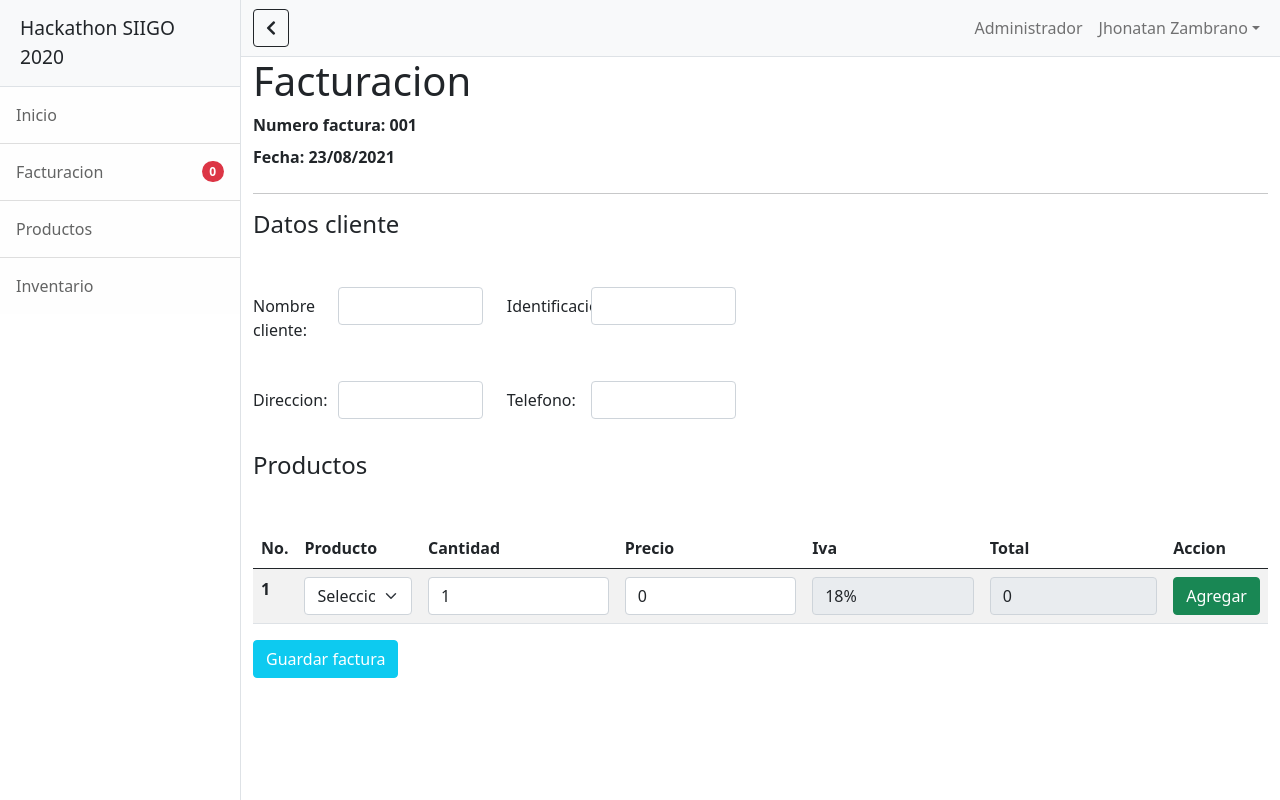
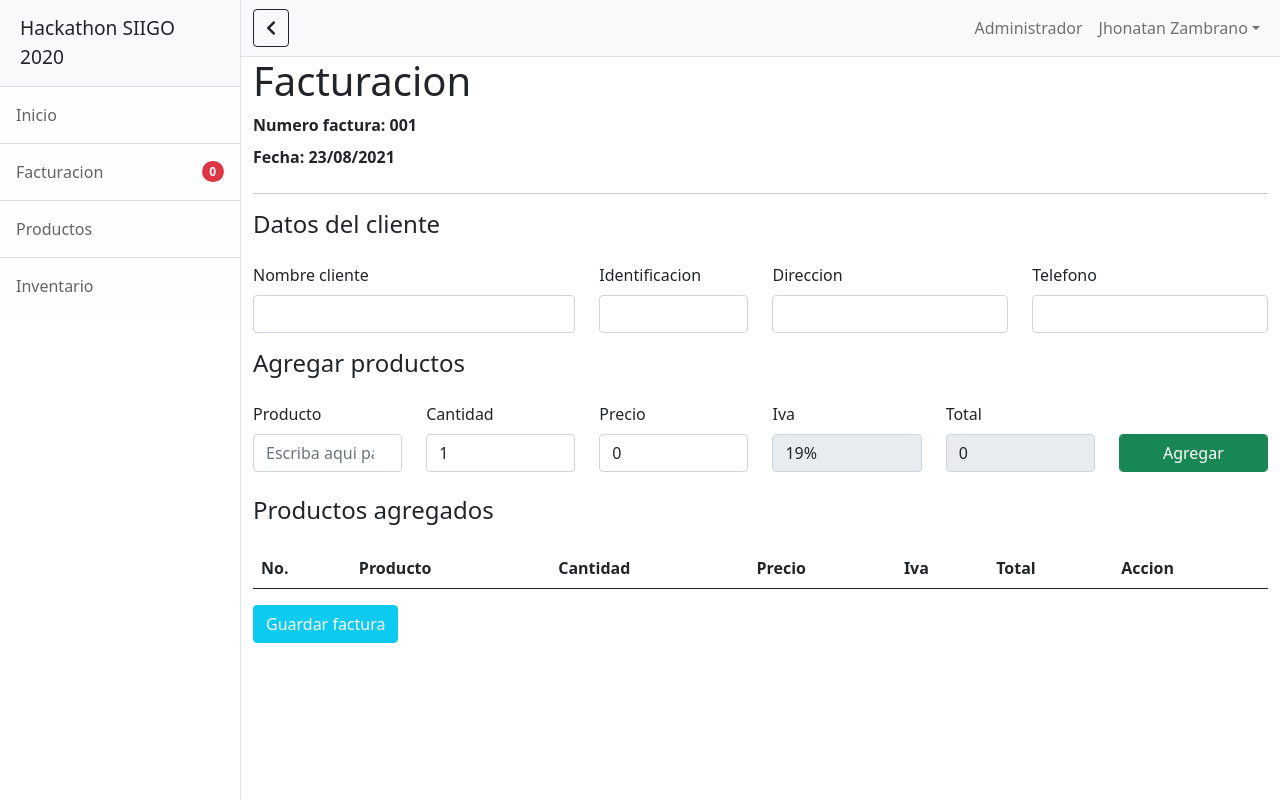
Before and after one commit to JhonatanZ13/practica-sena-soft, a PHP site: page /index.php?modulo=Facturacion&controlador=Facturacion&funcion=getFacturacion in a window 1280 px wide. Run offline with PHP 8.4, Linux system fonts and the light colour scheme; lists and menus that the app fills with data are empty; some libraries are stand-ins or nearby versions.

Commit message:
Prediccion en busqueda agregado

```diff
--- a/controller/Facturacion/FacturacionController.php
+++ b/controller/Facturacion/FacturacionController.php
@@ -7,6 +7,23 @@
 
             include_once '../view/facturas/prueba_factura.php';
         }
+
+        public function buscarProducto(){
+            $obj = new FacturacionModel();
+            $busqueda = $_GET['busqueda'];
+            $sql = "SELECT id_pro, nombre_pro FROM productos WHERE nombre_pro LIKE '%$busqueda%' LIMIT 4";
+            $consultar = $obj->query($sql);
+            $resultado['productos'] = array();
+            if(mysqli_num_rows($consultar) > 0){
+                while ($row = mysqli_fetch_array($consultar)) {
+                    $datos = array();
+                    $datos['id'] = $row['id_pro'];
+                    $datos['nombre'] = $row['nombre_pro'];
+                    array_push($resultado['productos'], $datos);
+                }
+            }
+            echo json_encode($resultado);
+        }
     }
 
 ?>
--- a/lib/conf/conf.php
+++ b/lib/conf/conf.php
@@ -3,7 +3,7 @@
     $server="localhost";
     $user="root";
     $pass="";
-    $database="";
+    $database="senasoft";
     $port="3306";
 
 ?>
--- a/view/facturas/prueba_factura.php
+++ b/view/facturas/prueba_factura.php
@@ -12,57 +12,67 @@
         <br>
         <label for="nombre" class="form-label fw-bold">Fecha: <span>{{datos.factura.fecha}}</span></label>
     </div>
-    <div class="col-md-12 mb-5">
+    <div class="col-md-12 mb-4">
         <hr>
-        <h4>Datos cliente</h4>
+        <h4>Datos del cliente</h4>
     </div>
-    <div class="col-md-6 row">
-        <div class="col-md-6 form-group mb-3">
-            <div class="mb-3 row">
-                <label class="col-sm-4 col-form-label">Nombre cliente: </label>
-                <div class="col-sm-8">
+    <div class="row">
+        <div class="col-md-4 form-group mb-3">
+            <label class="form-label">Nombre cliente</label>
             <input type="text" @keyup="crearBorrador()" class="form-control" v-model="datos.cliente.nombre">
         </div>
-            </div>
-        </div>
-        <div class="col-md-6 form-group mb-3">
-            <div class="mb-3 row">
-                <label class="col-sm-4 col-form-label">Identificacion: </label>
-                <div class="col-sm-8">
+        <div class="col-md-2 form-group mb-3">
+            <label class="form-label">Identificacion </label>
             <input type="text" @keyup="crearBorrador()" class="form-control" v-model="datos.cliente.identificacion">
         </div>
-            </div>
-        </div>
-        <div class="col-md-6 form-group mb-3">
-            <div class="mb-3 row">
-                <label class="col-sm-4 col-form-label">Direccion: </label>
-                <div class="col-sm-8">
+        <div class="col-md-3 form-group mb-3">
+            <label class="form-label">Direccion </label>
             <input type="text" @keyup="crearBorrador()" class="form-control" v-model="datos.cliente.direccion">
         </div>
-            </div>
-        </div>
-        <div class="col-md-6 form-group mb-3">
-            <div class="mb-3 row">
-                <label class="col-sm-4 col-form-label">Telefono: </label>
-                <div class="col-sm-8">
+        <div class="col-md-3 form-group mb-3">
+            <label class="form-label">Telefono </label>
             <input type="text" @keyup="crearBorrador()" class="form-control" v-model="datos.cliente.telefono">
         </div>
     </div>
+    <div class="col-md-12 mb-4">
+        <h4>Agregar productos</h4>
+    </div>
+    <div class="row">
+        <div class="col-md-2">
+            <div class="position-relative">
+                <label class="form-label">Producto</label>
+                <input type="search" v-model="busqueda" @keyup="buscarProductos()" placeholder="Escriba aqui para buscar..." class="form-control" id="inputSearch" @focus="focus()" @focusout="blur()">
+                <ul class="form-control d-none" id="box-search">
+                    <li v-for="(pre, index) in preferencias" @mousedown="elegirProducto(index)" :value="pre.id">{{pre.nombre}}</li>
+                </ul>
             </div>
         </div>
-    <!-- <div class="col-md-4 form-group mb-3">
-            <label for="precio" class="form-label">Telefono</label>
-            <input type="number" @keyup="crearBorrador()" class="form-control" id="precio" v-model="borrador.precio">
+        <div class="col-md-2">
+            <label class="form-label">Cantidad</label>
+            <input type="number" @keyup="precioTotal()" class="form-control" v-model="producto.cantidad">
         </div>
-        <div class="col-md-4 form-group mb-3">
-            <label for="precio" class="form-label">Direccion</label>
-            <input type="number" @keyup="crearBorrador()" class="form-control" id="precio" v-model="borrador.precio">
-        </div> -->
-    <div class="col-md-12 mb-5">
-        <h4>Productos</h4>
+        <div class="col-md-2">
+            <label class="form-label">Precio</label>
+            <input type="number" @keyup="precioTotal()" class="form-control" v-model="producto.precio">
+        </div>
+        <div class="col-md-2">
+            <label class="form-label">Iva</label>
+            <input type="text" disabled value="19%" class="form-control disabled">
+        </div>
+        <div class="col-md-2">
+            <label class="form-label">Total</label>
+            <input type="number" disabled class="form-control disabled" v-model="producto.total">
+        </div>
+        <div class="col-md-2">
+            <label class="form-label">&nbsp;</label>
+            <button type="button" class="btn btn-success form-control" @click="agregarProducto(), crearBorrador()">Agregar</button>
+        </div>
+    </div>
+    <div class="col-md-12 mb-4 mt-4">
+        <h4>Productos agregados</h4>
     </div>
     <div>
-        <table class="table table-striped">
+        <table class="table table-striped table-responsive">
             <thead>
                 <tr>
                     <th>No.</th>
@@ -78,19 +88,14 @@
                 <tr v-for="(producto, index) of datos.productos">
                     <th>{{index+1}}</th>
                     <th>
-                        <select name="" @change="crearBorrador()" id="" class="form-select" v-model="producto.producto">
-                            <option selected value="0">Seleccione</option>
-                            <option value="1">Cartillas</option>
-                            <option value="2">Cuadernos</option>
-                            <option value="3">Afiches</option>
-                        </select>
+                        <input type="hidden" name="id_pro" :value="producto.id">
+                        <input disabled type="text" class="form-control disabled" v-model="producto.producto">
                     </th>
                     <th><input type="number" @change="precioTotal(index)" @keyup="precioTotal(index), crearBorrador()" class="form-control" v-model="producto.cantidad"></th>
                     <th><input type="number" @change="precioTotal(index)" @keyup="precioTotal(index), crearBorrador()" placeholder="$" class="form-control" v-model="producto.precio"></th>
-                    <th><input type="text" disabled class="form-control disabled" value="18%"></th>
+                    <th><input type="text" disabled class="form-control disabled" value="19%"></th>
                     <th><input type="number" class="form-control disabled" disabled v-model="producto.total"></th>
-                    <th v-if="index <= 0"><button type="button" class="btn btn-success" @click="agregarProducto(), crearBorrador()">Agregar</button></th>
-                    <th v-else="index > 0"><button type="button" class="btn btn-danger" @click="eliminarProducto(index), crearBorrador()">Eliminar</button></th>
+                    <th><button type="button" class="btn btn-danger" @click="eliminarProducto(index), crearBorrador()">Eliminar</button></th>
                 </tr>
             </tbody>
         </table>
--- a/view/partials/header.php
+++ b/view/partials/header.php
@@ -6,7 +6,10 @@
     <meta http-equiv="X-UA-Compatible" content="IE=edge">
     <meta name="viewport" content="width=device-width, initial-scale=1.0">
     <link rel="stylesheet" href="./css/styles.css">
+    <link rel="stylesheet" href="./css/global.css">
     <link rel="stylesheet" href="https://cdnjs.cloudflare.com/ajax/libs/font-awesome/5.15.4/css/all.min.css" integrity="sha512-1ycn6IcaQQ40/MKBW2W4Rhis/DbILU74C1vSrLJxCq57o941Ym01SwNsOMqvEBFlcgUa6xLiPY/NS5R+E6ztJQ==" crossorigin="anonymous" referrerpolicy="no-referrer" />
+    <script src="https://cdnjs.cloudflare.com/ajax/libs/axios/0.21.1/axios.min.js"></script>
+    <link rel="stylesheet" type="text/css" href="https://cdn.datatables.net/v/bs4/jq-3.6.0/dt-1.11.3/datatables.min.css"/>
     <title>SENASOFT</title>
 </head>
 
--- a/view/partials/scripts.php
+++ b/view/partials/scripts.php
@@ -2,5 +2,6 @@
 <script src="https://cdn.jsdelivr.net/npm/bootstrap@5.1.0/dist/js/bootstrap.bundle.min.js"></script>
 <script src="./js/vue/vue.js"></script>
 <script src="./js/main.js"></script>
+<script type="text/javascript" src="https://cdn.datatables.net/v/bs4/jq-3.6.0/dt-1.11.3/datatables.min.js"></script>
 <script src="./js/scripts.js"></script>
 </html>
--- /dev/null
+++ b/web/css/global.css
@@ -0,0 +1,8 @@
+#box-search{
+    position: absolute;
+    list-style: none;
+}
+#box-search li:hover{
+    background: #f3f3f3;
+    cursor: pointer;
+}
--- a/web/js/main.js
+++ b/web/js/main.js
@@ -1,6 +1,17 @@
 const app = new Vue({
   el: "#app",
   data: {
+    producto: {
+      nombre: '',
+      id: '',
+      cantidad: 1,
+      precio: 0,
+      total: 0,
+    },
+    busqueda: "",
+    preferencias: [
+
+    ],
     datos: {
       cantidad: 0,
       factura: {
@@ -14,12 +25,7 @@ const app = new Vue({
         telefono: "",
       },
       productos: [
-        {
-          producto: 0,
-          cantidad: 1,
-          precio: 0,
-          total: 0,
-        },
+
       ],
     },
   },
@@ -32,21 +38,54 @@ const app = new Vue({
     eliminarBorrador() {
       localStorage.removeItem("borrador");
     },
-
-    precioTotal: function (index) {
-      let cantidad = this.datos.productos[index].cantidad;
-      let precio = this.datos.productos[index].precio;
-      let total = cantidad * precio * 0.18 + cantidad * precio;
-      this.datos.productos[index].total = total;
+    focus(){
+      $("#box-search").removeClass("d-none");
+    },
+    blur(){
+      $("#box-search").addClass("d-none");
+    },
+    elegirProducto(index){
+      let nombre = this.preferencias[index].nombre;
+      let id = this.preferencias[index].id;
+      this.producto.id = id;
+      this.producto.nombre = nombre;
+      this.busqueda = nombre;
+      this.blur();
+    },
+    async buscarProductos(){
+      let buscar = this.busqueda;
+      let url = "ajax.php?modulo=Facturacion&controlador=Facturacion&funcion=buscarProducto&busqueda="+buscar;
+      let {data} = await axios.post(url);
+      //console.log(data)
+      this.preferencias = data.productos;
+      //console.log(this.preferencias);
+    },
+    agregarBusqueda(datos){
+      this.preferencias.push({
+        id: datos.productos.id_pro,
+        nombre: datos.productos.nombre,
+      });
+    },
+    precioTotal: function () {
+      let cantidad = this.producto.cantidad;
+      let precio = this.producto.precio;
+      let total = cantidad * precio * 0.19 + cantidad * precio;
+      this.producto.total = total;
     },
 
     agregarProducto: function () {
       this.datos.productos.push({
-        producto: 0,
-        cantidad: 1,
-        precio: 0,
-        total: 0,
+        id: this.producto.id,
+        producto: this.producto.nombre,
+        cantidad: this.producto.cantidad,
+        precio: this.producto.precio,
+        total: this.producto.total,
       });
+      this.producto.id = "";
+      this.producto.nombre = "0";
+      this.producto.cantidad = 1;
+      this.producto.precio = 0;
+      this.producto.total = 0;
     },
 
     eliminarProducto(index) {
@@ -64,5 +103,6 @@ const app = new Vue({
       var toast = new bootstrap.Toast(toastLiveExample);
       toast.show();
     }
+
   },
 });
--- a/web/js/scripts.js
+++ b/web/js/scripts.js
@@ -15,4 +15,5 @@ window.addEventListener('DOMContentLoaded', event => {
             localStorage.setItem('sb|sidebar-toggle', document.body.classList.contains('sb-sidenav-toggled'));
         });
     }
+    $('#inventario').DataTable();
 });
```
Also changed, not shown: base_de_datos/senasoft.sql (added, +134 -0 lines), view/inventario/home_inventario.php (+4 -28 lines). Lines whose indentation alone changed are shown as unchanged.
